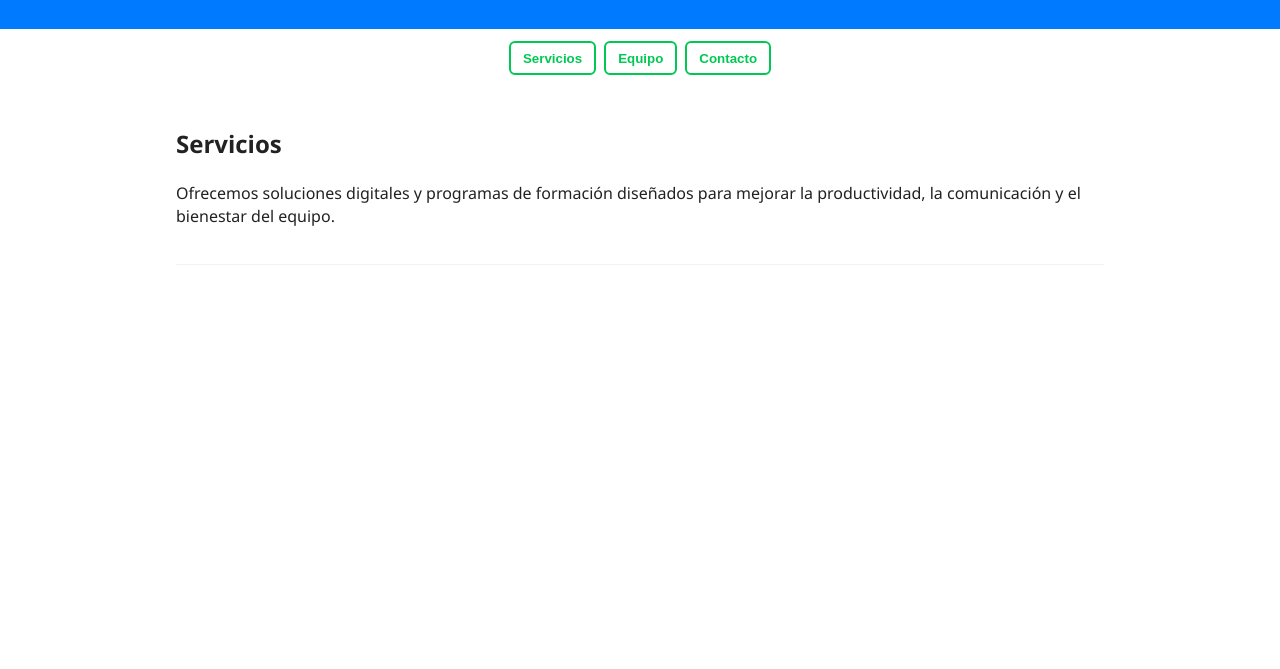
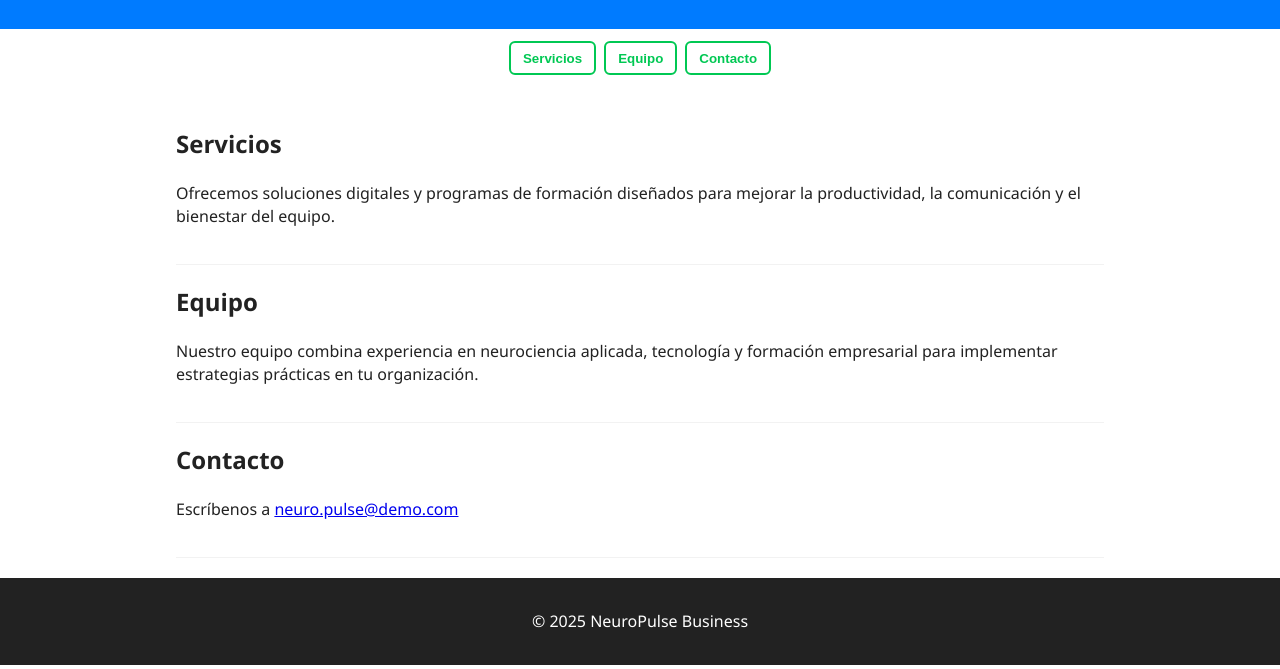
Before and after one commit to TA19MF27/neuropulse-business, a plain HTML site: page Index.html in a window 1280 px wide. Shown: the part 131-800 px from the top of the page. Drawn offline with Linux system fonts and the light colour scheme.

Commit message:
Actualizar Index.html

```diff
--- a/Index.html
+++ b/Index.html
@@ -1,3 +1,5 @@
+
+
 <!DOCTYPE html>
 <html lang="es">
 <head>
@@ -96,18 +98,119 @@
 </head>
 <body>
   <a class="skip-link" href="#main">Saltar al contenido</a>
-<button class="lang-toggle" id="langToggle" aria-pressed="false">EN/ES</button>
-<header>
+
+  <button class="lang-toggle" id="langToggle" aria-pressed="false">EN/ES</button>
+
+  <header>
     <h1 id="brand">NeuroPulse Business</h1>
     <p id="slogan">Activa tu equipo. Potencia tu empresa.</p>
   </header>
- <nav role="navigation" aria-label="Navegación principal">
+
+  <nav role="navigation" aria-label="Navegación principal">
     <button type="button" data-target="services" aria-controls="services">Servicios</button>
     <button type="button" data-target="team" aria-controls="team">Equipo</button>
     <button type="button" data-target="contact" aria-controls="contact">Contacto</button>
   </nav>
+
   <main id="main" role="main">
     <section id="services" aria-labelledby="services-h">
       <h2 id="services-h">Servicios</h2>
       <p id="services-text">Ofrecemos soluciones digitales y programas de formación diseñados para mejorar la productividad, la comunicación y el bienestar del equipo.</p>
     </section>
+
+    <section id="team" aria-labelledby="team-h">
+      <h2 id="team-h">Equipo</h2>
+      <p id="team-text">Nuestro equipo combina experiencia en neurociencia aplicada, tecnología y formación empresarial para implementar estrategias prácticas en tu organización.</p>
+    </section>
+
+    <section id="contact" aria-labelledby="contact-h">
+      <h2 id="contact-h">Contacto</h2>
+      <p id="contact-text">Escríbenos a <a id="contact-mail" href="mailto:neuro.pulse@demo.com">neuro.pulse@demo.com</a> para más información o para agendar una demo.</p>
+    </section>
+  </main>
+
+  <footer>
+    <p>&copy; <span id="year">2025</span> NeuroPulse Business</p>
+  </footer>
+
+  <script>
+    // Traducciones mínimas (ES/EN)
+    const translations = {
+      es: {
+        brand: "NeuroPulse Business",
+        slogan: "Activa tu equipo. Potencia tu empresa.",
+        nav: ["Servicios","Equipo","Contacto"],
+        servicesTitle: "Servicios",
+        servicesText: "Ofrecemos soluciones digitales y programas de formación diseñados para mejorar la productividad, la comunicación y el bienestar del equipo.",
+        teamTitle: "Equipo",
+        teamText: "Nuestro equipo combina experiencia en neurociencia aplicada, tecnología y formación empresarial para implementar estrategias prácticas en tu organización.",
+        contactTitle: "Contacto",
+        contactText: "Escríbenos a ",
+        contactMail: "neuro.pulse@demo.com",
+        contactMailText: "neuro.pulse@demo.com"
+      },
+      en: {
+        brand: "NeuroPulse Business",
+        slogan: "Activate your team. Boost your business.",
+        nav: ["Services","Team","Contact"],
+        servicesTitle: "Services",
+        servicesText: "We provide digital solutions and training programs designed to improve productivity, communication and team wellbeing.",
+        teamTitle: "Team",
+        teamText: "Our team combines applied neuroscience, technology and corporate training experience to implement practical strategies in your organization.",
+        contactTitle: "Contact",
+        contactText: "Write to us at ",
+        contactMail: "neuro.pulse@demo.com",
+        contactMailText: "neuro.pulse@demo.com"
+      }
+    };
+
+    // Estado inicial
+    let currentLang = 'es';
+    document.getElementById('year').textContent = new Date().getFullYear();
+
+    function applyLang(lang){
+      const t = translations[lang] || translations.es;
+      document.documentElement.lang = lang;
+      document.getElementById('brand').textContent = t.brand;
+      document.getElementById('slogan').textContent = t.slogan;
+
+      const navButtons = document.querySelectorAll('nav button');
+      navButtons.forEach((btn, i) => btn.textContent = t.nav[i]);
+
+      document.getElementById('services-h').textContent = t.servicesTitle;
+      document.getElementById('services-text').textContent = t.servicesText;
+
+      document.getElementById('team-h').textContent = t.teamTitle;
+      document.getElementById('team-text').textContent = t.teamText;
+
+      document.getElementById('contact-h').textContent = t.contactTitle;
+      document.getElementById('contact-text').innerHTML = t.contactText + '<a id="contact-mail" href="mailto:' + t.contactMail + '">' + t.contactMailText + '</a>';
+    }
+
+    function toggleLang(){
+      currentLang = currentLang === 'es' ? 'en' : 'es';
+      applyLang(currentLang);
+      const btn = document.getElementById('langToggle');
+      btn.setAttribute('aria-pressed', currentLang === 'en');
+      btn.textContent = currentLang === 'es' ? 'EN/ES' : 'EN/ES';
+    }
+
+    function scrollToSection(id){
+      const el = document.getElementById(id);
+      if(el){
+        el.scrollIntoView({behavior:'smooth', block:'start'});
+        el.focus({preventScroll:true});
+      }
+    }
+
+    // eventos
+    document.getElementById('langToggle').addEventListener('click', toggleLang);
+    document.querySelectorAll('nav button').forEach(btn=>{
+      btn.addEventListener('click', () => scrollToSection(btn.dataset.target));
+    });
+
+    // Inicializar idioma
+    applyLang(currentLang);
+  </script>
+</body>
+</html>
```
